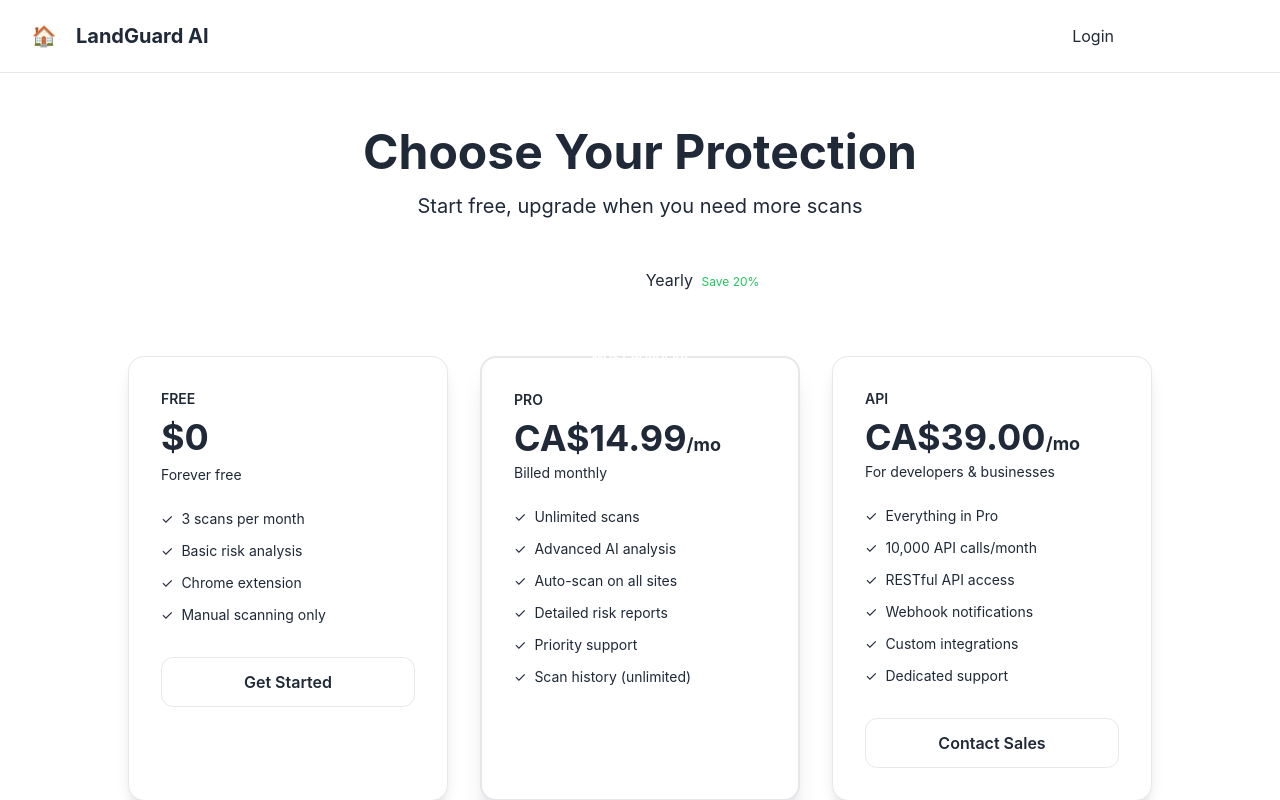
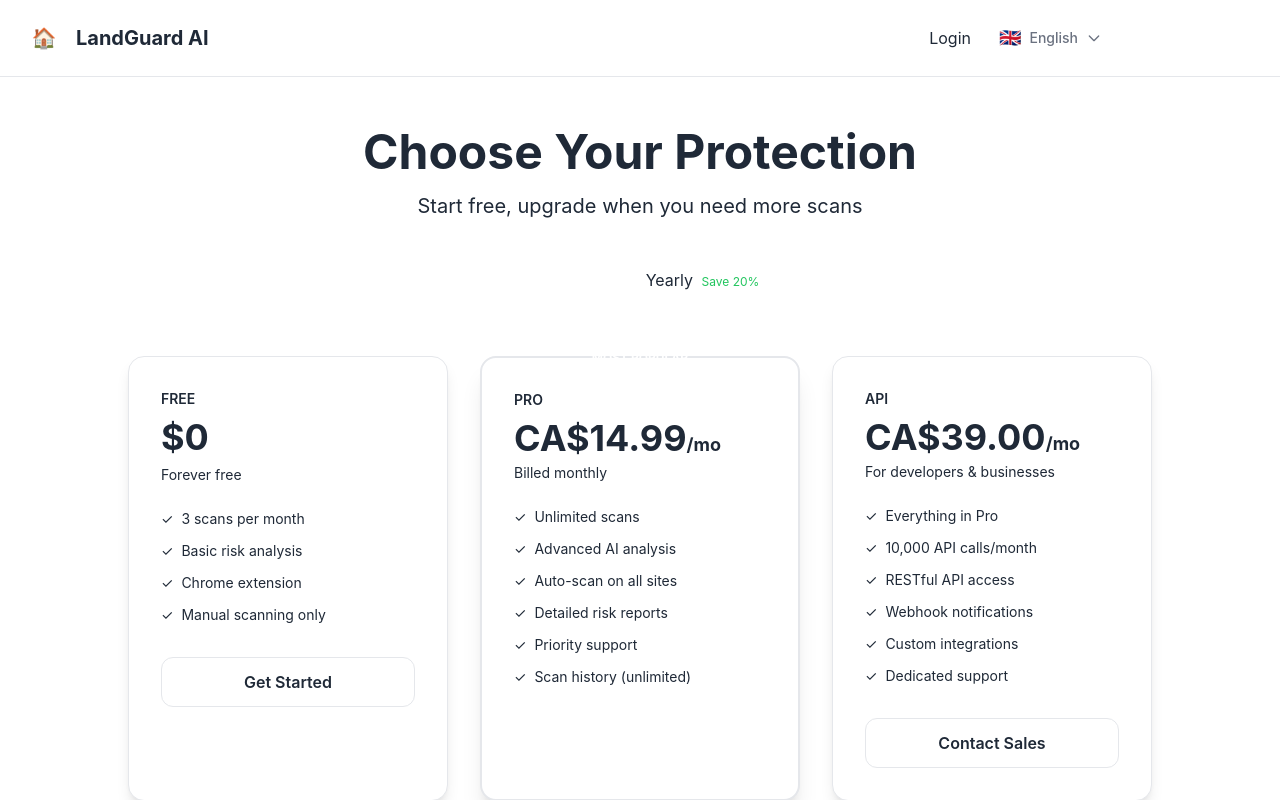
Before and after one commit to moneketobenna-tech/landguard-ai, a Next.js app in the folder website/: page /pricing in a window 1280 px wide. Shown: the top 800 px of the page. Built offline with nearby package versions, Linux system fonts and the light colour scheme.

Commit message:
Fix language integration - add LayoutWrapper with LanguageProvider

```diff
--- a/website/app/layout.tsx
+++ b/website/app/layout.tsx
@@ -1,5 +1,6 @@
 import type { Metadata } from 'next'
 import './globals.css'
+import LayoutWrapper from '@/components/LayoutWrapper'
 
 export const metadata: Metadata = {
   title: 'LandGuard AI - Property Scam Detection',
@@ -23,7 +24,11 @@ export default function RootLayout({
       <head>
         <link rel="icon" href="/favicon.ico" />
       </head>
-      <body>{children}</body>
+      <body>
+        <LayoutWrapper>
+          {children}
+        </LayoutWrapper>
+      </body>
     </html>
   )
 }
--- a/website/app/page.tsx
+++ b/website/app/page.tsx
@@ -2,7 +2,6 @@
 
 import { useState } from 'react'
 import Link from 'next/link'
-import { LanguageProvider } from '@/lib/i18n/LanguageContext'
 import LanguageSelector from '@/components/LanguageSelector'
 
 function HomePageContent() {
@@ -662,11 +661,7 @@ const result = await response.json();
   )
 }
 
-// Wrap with LanguageProvider
+// Export the page component (LanguageProvider is now in layout)
 export default function HomePage() {
-  return (
-    <LanguageProvider>
-      <HomePageContent />
-    </LanguageProvider>
-  )
+  return <HomePageContent />
 }
--- a/website/app/pricing/page.tsx
+++ b/website/app/pricing/page.tsx
@@ -2,6 +2,7 @@
 
 import { useState, useEffect } from 'react'
 import Link from 'next/link'
+import LanguageSelector from '@/components/LanguageSelector'
 
 interface PriceData {
   cad: string
@@ -95,6 +96,7 @@ export default function PricingPage() {
           </Link>
           <div className="flex items-center gap-4">
             <Link href="/login" className="text-lg-gray-600 hover:text-lg-dark transition">Login</Link>
+            <LanguageSelector />
             <Link href="/download" className="px-4 py-2 bg-lg-green-600 text-white rounded-lg font-semibold hover:bg-lg-green-700 transition text-sm">Get Extension</Link>
           </div>
         </div>
--- /dev/null
+++ b/website/components/LayoutWrapper.tsx
@@ -0,0 +1,20 @@
+'use client'
+
+/**
+ * Layout Wrapper - LandGuard AI
+ * Provides language context for i18n across all pages
+ */
+
+import { LanguageProvider } from '@/lib/i18n/LanguageContext'
+
+export default function LayoutWrapper({
+  children
+}: {
+  children: React.ReactNode
+}) {
+  return (
+    <LanguageProvider>
+      {children}
+    </LanguageProvider>
+  )
+}
```
